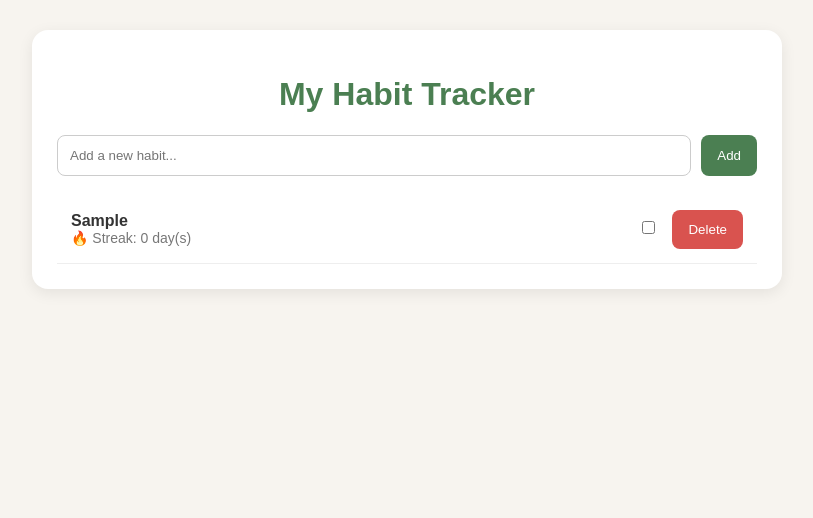
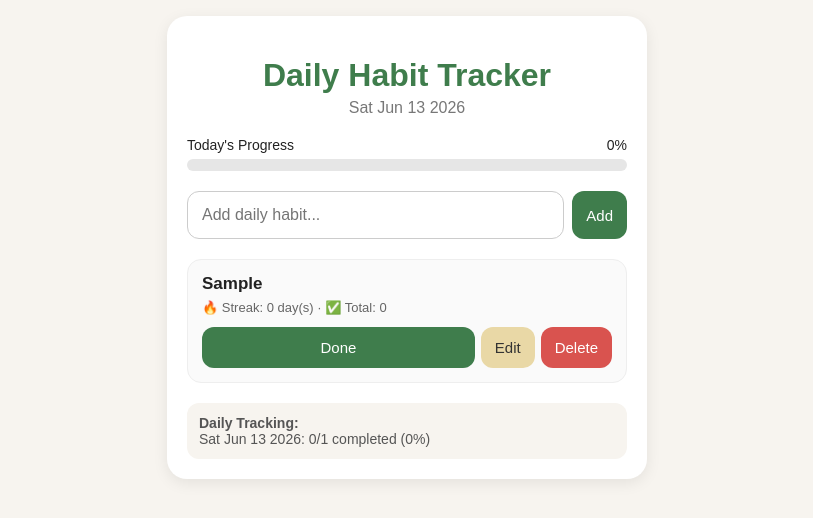
Before and after one commit to Mr-Determinant/Habit, a plain HTML site: page index.html in a window 1280 px wide. Both pictures are taken after typing "Sample" into the empty fields and a click on the button "Add". Shown: the whole page, without its empty margins (233-1046 px from the left). Drawn offline with Linux system fonts and the light colour scheme.

Commit message:
Update index.html

```diff
--- a/index.html
+++ b/index.html
@@ -3,169 +3,335 @@
 <head>
   <meta charset="UTF-8" />
   <meta name="viewport" content="width=device-width, initial-scale=1.0" />
-  <title>My Habit Tracker</title>
+  <title>Daily Habit Tracker</title>
   <style>
+    * { box-sizing: border-box; }
+
     body {
+      margin: 0;
       font-family: Arial, sans-serif;
       background: #f7f4ef;
-      margin: 0;
-      padding: 30px;
-      color: #333;
+      color: #222;
+      padding: 16px;
     }
 
-    .container {
-      max-width: 700px;
+    .app {
+      max-width: 480px;
       margin: auto;
-      background: white;
-      padding: 25px;
-      border-radius: 16px;
+      background: #fff;
+      padding: 20px;
+      border-radius: 20px;
       box-shadow: 0 4px 15px rgba(0,0,0,0.08);
     }
 
     h1 {
       text-align: center;
-      color: #4b7f52;
+      color: #3f7d4c;
+      margin-bottom: 5px;
     }
 
-    .add-habit {
+    .date {
+      text-align: center;
+      color: #777;
+      margin-bottom: 20px;
+    }
+
+    .progress-box {
+      margin-bottom: 20px;
+    }
+
+    .progress-text {
       display: flex;
-      gap: 10px;
+      justify-content: space-between;
+      font-size: 14px;
+      margin-bottom: 6px;
+    }
+
+    .progress-bar {
+      width: 100%;
+      height: 12px;
+      background: #e6e6e6;
+      border-radius: 20px;
+      overflow: hidden;
+    }
+
+    .progress-fill {
+      height: 100%;
+      width: 0%;
+      background: #3f7d4c;
+      transition: 0.3s;
+    }
+
+    .add-box {
+      display: flex;
+      gap: 8px;
       margin-bottom: 20px;
     }
 
     input {
       flex: 1;
-      padding: 12px;
+      padding: 14px;
+      font-size: 16px;
       border: 1px solid #ccc;
-      border-radius: 8px;
+      border-radius: 12px;
     }
 
     button {
-      padding: 12px 16px;
       border: none;
-      border-radius: 8px;
-      background: #4b7f52;
-      color: white;
+      border-radius: 12px;
+      padding: 12px 14px;
+      font-size: 15px;
       cursor: pointer;
     }
 
+    .add-btn {
+      background: #3f7d4c;
+      color: white;
+    }
+
     .habit {
+      background: #fafafa;
+      border: 1px solid #eee;
+      padding: 14px;
+      border-radius: 14px;
+      margin-bottom: 12px;
+    }
+
+    .habit-top {
       display: flex;
       justify-content: space-between;
       align-items: center;
-      padding: 14px;
-      border-bottom: 1px solid #eee;
+      gap: 10px;
     }
 
     .habit-name {
       font-weight: bold;
+      font-size: 17px;
+      word-break: break-word;
     }
 
-    .streak {
-      font-size: 14px;
-      color: #777;
+    .habit-info {
+      font-size: 13px;
+      color: #666;
+      margin-top: 6px;
     }
 
-    .delete {
+    .actions {
+      display: flex;
+      gap: 6px;
+      margin-top: 12px;
+    }
+
+    .complete-btn {
+      flex: 1;
+      background: #3f7d4c;
+      color: white;
+    }
+
+    .edit-btn {
+      background: #e9d8a6;
+      color: #333;
+    }
+
+    .delete-btn {
       background: #d9534f;
-      margin-left: 10px;
+      color: white;
     }
 
     .done {
+      opacity: 0.65;
+    }
+
+    .done .habit-name {
       text-decoration: line-through;
-      color: #888;
+    }
+
+    .history {
+      margin-top: 20px;
+      font-size: 14px;
+      color: #555;
+      background: #f7f4ef;
+      padding: 12px;
+      border-radius: 12px;
     }
   </style>
 </head>
 <body>
-  <div class="container">
-    <h1>My Habit Tracker</h1>
+  <div class="app">
+    <h1>Daily Habit Tracker</h1>
+    <div class="date" id="todayDate"></div>
 
-    <div class="add-habit">
-      <input id="habitInput" type="text" placeholder="Add a new habit..." />
-      <button onclick="addHabit()">Add</button>
+    <div class="progress-box">
+      <div class="progress-text">
+        <span>Today's Progress</span>
+        <span id="progressText">0%</span>
+      </div>
+      <div class="progress-bar">
+        <div class="progress-fill" id="progressFill"></div>
+      </div>
+    </div>
+
+    <div class="add-box">
+      <input id="habitInput" placeholder="Add daily habit..." />
+      <button class="add-btn" onclick="addHabit()">Add</button>
     </div>
 
     <div id="habitList"></div>
+
+    <div class="history">
+      <strong>Daily Tracking:</strong>
+      <div id="dailyStats"></div>
+    </div>
   </div>
 
   <script>
+    const today = new Date().toDateString();
+    document.getElementById("todayDate").innerText = today;
+
     let habits = JSON.parse(localStorage.getItem("habits")) || [];
+    let history = JSON.parse(localStorage.getItem("habitHistory")) || {};
 
-    function saveHabits() {
+    function saveData() {
       localStorage.setItem("habits", JSON.stringify(habits));
+      localStorage.setItem("habitHistory", JSON.stringify(history));
+    }
+
+    function resetDailyStatus() {
+      habits.forEach(habit => {
+        if (habit.lastDate !== today) {
+          habit.completed = false;
+          habit.lastDate = today;
+        }
+      });
+      saveData();
     }
 
     function addHabit() {
       const input = document.getElementById("habitInput");
       const name = input.value.trim();
 
-      if (name === "") return;
+      if (!name) return;
 
       habits.push({
-        name: name,
+        name,
         completed: false,
         streak: 0,
-        lastCompleted: null
+        totalCompleted: 0,
+        lastDate: today
       });
 
       input.value = "";
-      saveHabits();
-      renderHabits();
+      saveData();
+      render();
     }
 
-    function toggleHabit(index) {
-      const today = new Date().toDateString();
+    function completeHabit(index) {
       const habit = habits[index];
 
       habit.completed = !habit.completed;
 
-      if (habit.completed && habit.lastCompleted !== today) {
+      if (habit.completed) {
         habit.streak++;
-        habit.lastCompleted = today;
+        habit.totalCompleted++;
+      } else {
+        habit.streak = Math.max(0, habit.streak - 1);
+        habit.totalCompleted = Math.max(0, habit.totalCompleted - 1);
       }
 
-      if (!habit.completed && habit.lastCompleted === today) {
-        habit.streak = Math.max(0, habit.streak - 1);
-        habit.lastCompleted = null;
+      updateTodayHistory();
+      saveData();
+      render();
+    }
+
+    function editHabit(index) {
+      const newName = prompt("Edit habit:", habits[index].name);
+      if (newName && newName.trim()) {
+        habits[index].name = newName.trim();
+        saveData();
+        render();
       }
-
-      saveHabits();
-      renderHabits();
     }
 
     function deleteHabit(index) {
-      habits.splice(index, 1);
-      saveHabits();
-      renderHabits();
+      if (confirm("Delete this habit?")) {
+        habits.splice(index, 1);
+        updateTodayHistory();
+        saveData();
+        render();
+      }
     }
 
-    function renderHabits() {
+    function updateTodayHistory() {
+      const completed = habits.filter(h => h.completed).length;
+      history[today] = {
+        completed,
+        total: habits.length,
+        percent: habits.length ? Math.round((completed / habits.length) * 100) : 0
+      };
+    }
+
+    function render() {
+      resetDailyStatus();
+
       const list = document.getElementById("habitList");
       list.innerHTML = "";
 
       habits.forEach((habit, index) => {
         const div = document.createElement("div");
-        div.className = "habit";
+        div.className = "habit " + (habit.completed ? "done" : "");
 
         div.innerHTML = `
-          <div>
-            <div class="habit-name ${habit.completed ? "done" : ""}">
-              ${habit.name}
+          <div class="habit-top">
+            <div>
+              <div class="habit-name">${habit.name}</div>
+              <div class="habit-info">
+                🔥 Streak: ${habit.streak} day(s) · ✅ Total: ${habit.totalCompleted}
+              </div>
             </div>
-            <div class="streak">🔥 Streak: ${habit.streak} day(s)</div>
           </div>
-          <div>
-            <input type="checkbox" ${habit.completed ? "checked" : ""} onchange="toggleHabit(${index})" />
-            <button class="delete" onclick="deleteHabit(${index})">Delete</button>
+
+          <div class="actions">
+            <button class="complete-btn" onclick="completeHabit(${index})">
+              ${habit.completed ? "Undo" : "Done"}
+            </button>
+            <button class="edit-btn" onclick="editHabit(${index})">Edit</button>
+            <button class="delete-btn" onclick="deleteHabit(${index})">Delete</button>
           </div>
         `;
 
         list.appendChild(div);
       });
+
+      updateTodayHistory();
+      updateProgress();
+      showStats();
     }
 
-    renderHabits();
+    function updateProgress() {
+      const completed = habits.filter(h => h.completed).length;
+      const total = habits.length;
+      const percent = total ? Math.round((completed / total) * 100) : 0;
+
+      document.getElementById("progressText").innerText = percent + "%";
+      document.getElementById("progressFill").style.width = percent + "%";
+    }
+
+    function showStats() {
+      const stats = document.getElementById("dailyStats");
+      const recentDays = Object.keys(history).slice(-7).reverse();
+
+      if (recentDays.length === 0) {
+        stats.innerHTML = "No data yet.";
+        return;
+      }
+
+      stats.innerHTML = recentDays.map(day => {
+        const data = history[day];
+        return `${day}: ${data.completed}/${data.total} completed (${data.percent}%)`;
+      }).join("<br>");
+    }
+
+    render();
   </script>
 </body>
 </html>
```
